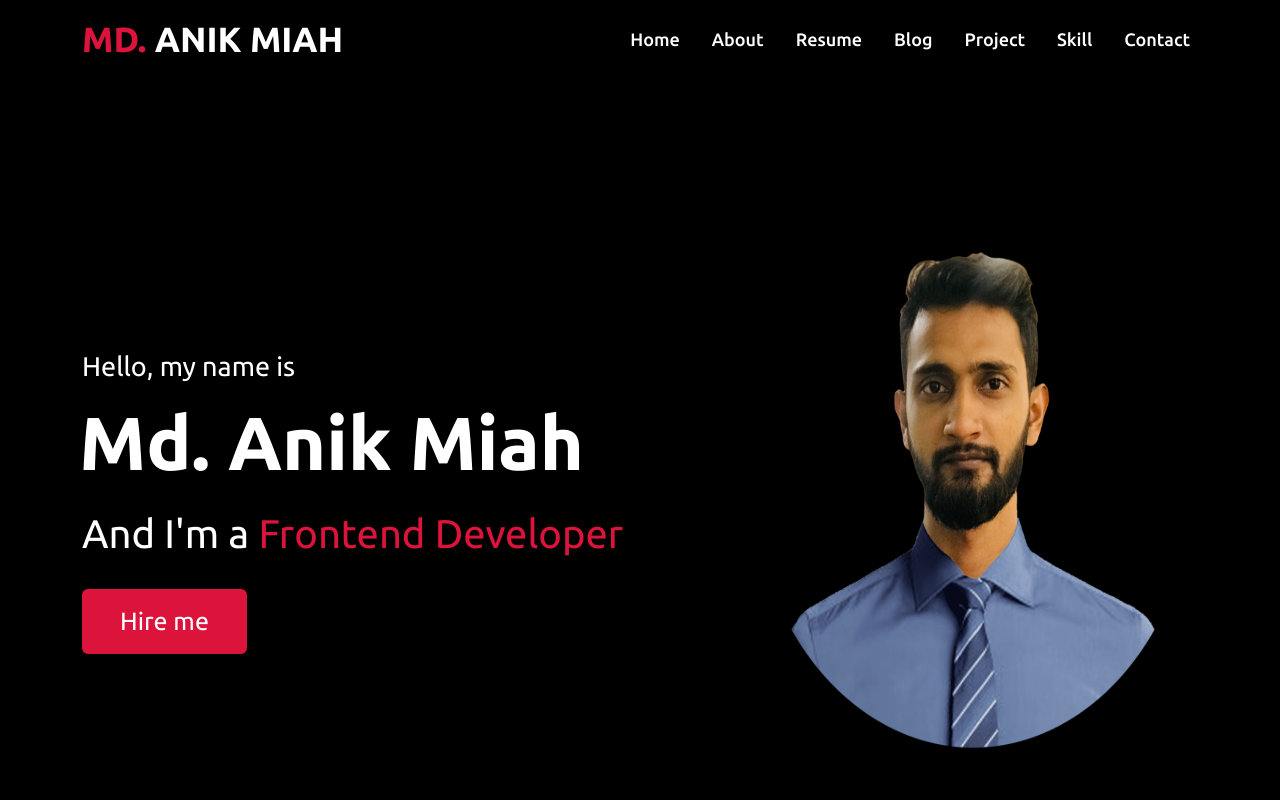
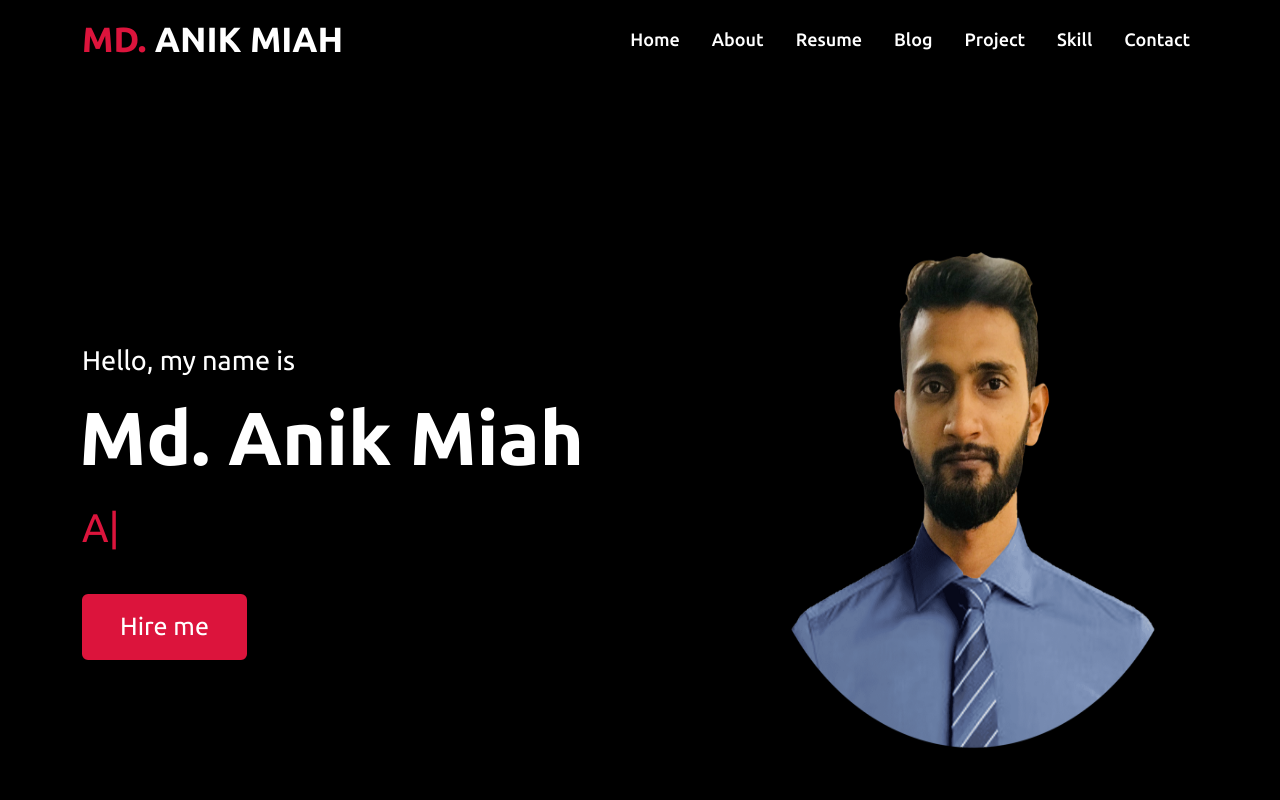
Before and after one commit to mehedi-hasan-anik/new_portfolio, a React (Create React App) app: page / in a window 1280 px wide. Shown: the top 800 px of the page. Built offline with nearby package versions, Linux system fonts and the light colour scheme.

Commit message:
Added link

```diff
--- a/package.json
+++ b/package.json
@@ -14,6 +14,7 @@
     "react-dom": "^18.2.0",
     "react-router-dom": "^6.4.1",
     "react-scripts": "5.0.1",
+    "react-typical": "^0.1.3",
     "web-vitals": "^2.1.4"
   },
   "scripts": {
--- a/src/components/Header/Header.styles.css
+++ b/src/components/Header/Header.styles.css
@@ -34,3 +34,7 @@
 .toggle {
   border: 1px solid transparent;
 }
+.navbar-brand:focus,
+.navbar-brand:hover {
+  color: white !important;
+}
--- a/src/components/Header/index.jsx
+++ b/src/components/Header/index.jsx
@@ -1,5 +1,4 @@
 import React, { useEffect, useState } from "react";
-import { Link } from "react-router-dom";
 import barIcon from "../../images/icons8-tasks-30.png";
 import "./Header.styles.css";
 
@@ -25,12 +24,12 @@ const Header = () => {
     <div className={navbar ? "navbar" : "full-navigation"}>
       <nav class="navbar navbar-expand-lg  fixed-top">
         <div class="container nav-full-area">
-          <Link
+          <a
             className={navbar ? "name_white navbar-brand" : "navbar-brand name"}
-            to="/"
+            href="/#home"
           >
             <span>MD.</span> ANIK MIAH
-          </Link>
+          </a>
           <button
             class="navbar-toggler toggle"
             type="button"
--- a/src/components/Hero/index.jsx
+++ b/src/components/Hero/index.jsx
@@ -1,4 +1,5 @@
 import React from "react";
+import Typical from "react-typical";
 import portfolioImg from "../../images/Untitled-4_50.png";
 import "./Hero.styles.css";
 
@@ -12,7 +13,22 @@ const Hero = () => {
               <div class="text-1">Hello, my name is</div>
               <div class="text-2">Md. Anik Miah</div>
               <div class="text-3">
-                And I'm a <span class="typing">Frontend Developer</span>
+                <span class="typing">
+                  <Typical
+                    steps={[
+                      "And",
+                      1000,
+                      "I'm a",
+                      1000,
+                      "Frontend",
+                      1000,
+                      "Developer",
+                      1000,
+                    ]}
+                    loop={Infinity}
+                    wrapper="p"
+                  />
+                </span>
               </div>
               <a href="#">Hire me</a>
             </div>
```
Also changed, not shown: 1 other file (tests, documents, lock files or other folders).
